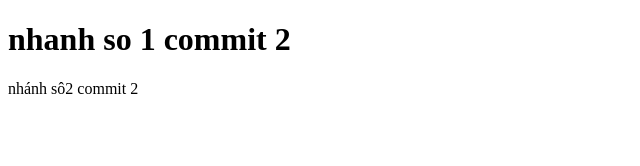
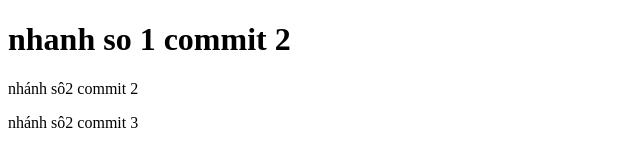
Before and after one commit to hoangtuananh1203/Learn_git, a plain HTML site: page index.html in a window 1280 px wide. Shown: the whole page, without its empty margins (0-640 px from the left). Drawn offline with Linux system fonts and the light colour scheme.

Commit message:
nhánh 1 commit 3
s

```diff
--- a/index.html
+++ b/index.html
@@ -9,6 +9,6 @@
 
     <h1>nhanh so 1 commit 2</h1>
 <p> nhánh sô2 commit  2</p>
-
+<p> nhánh sô2 commit  3</p>
 </body>
 </html>
```
